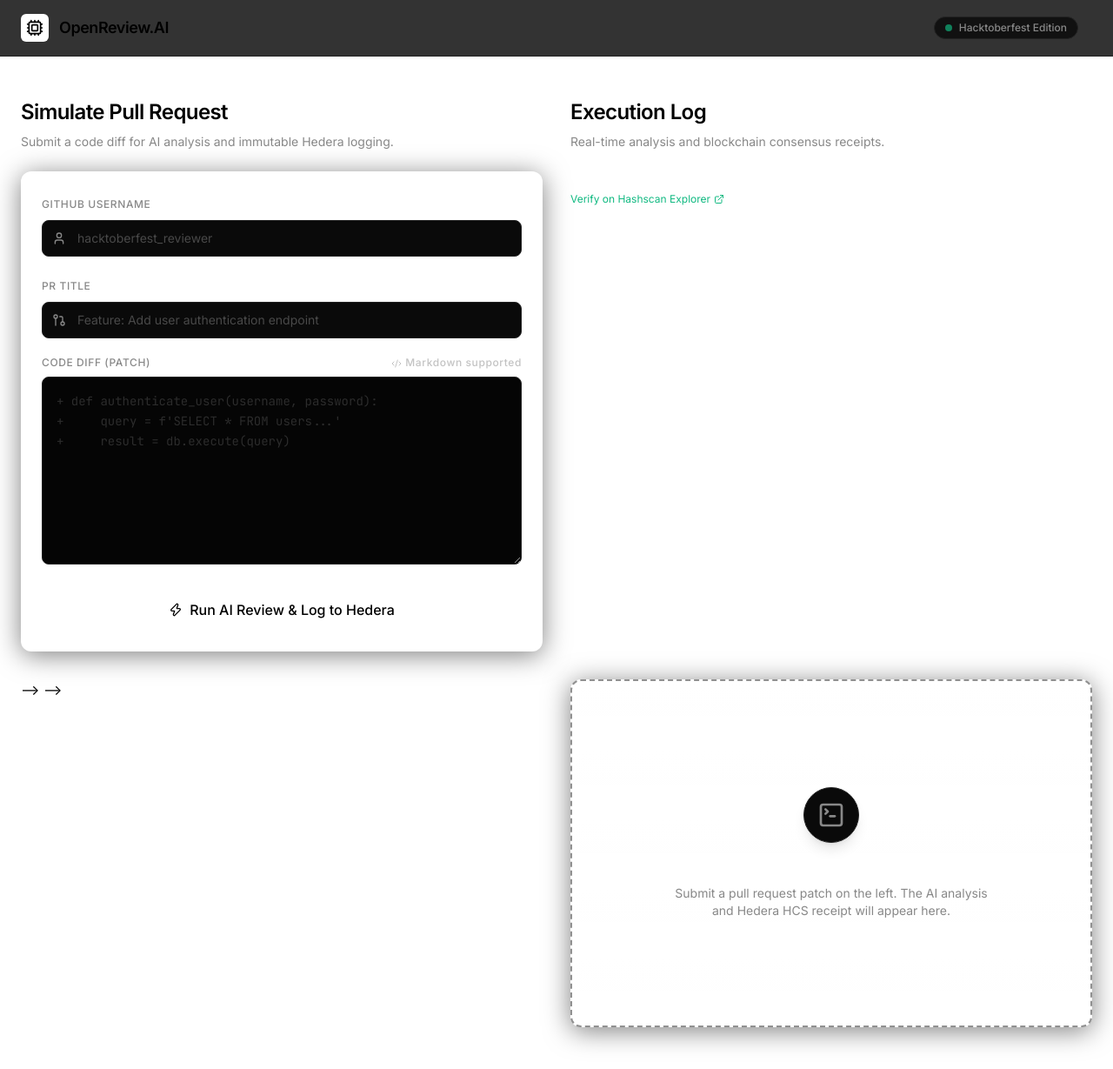
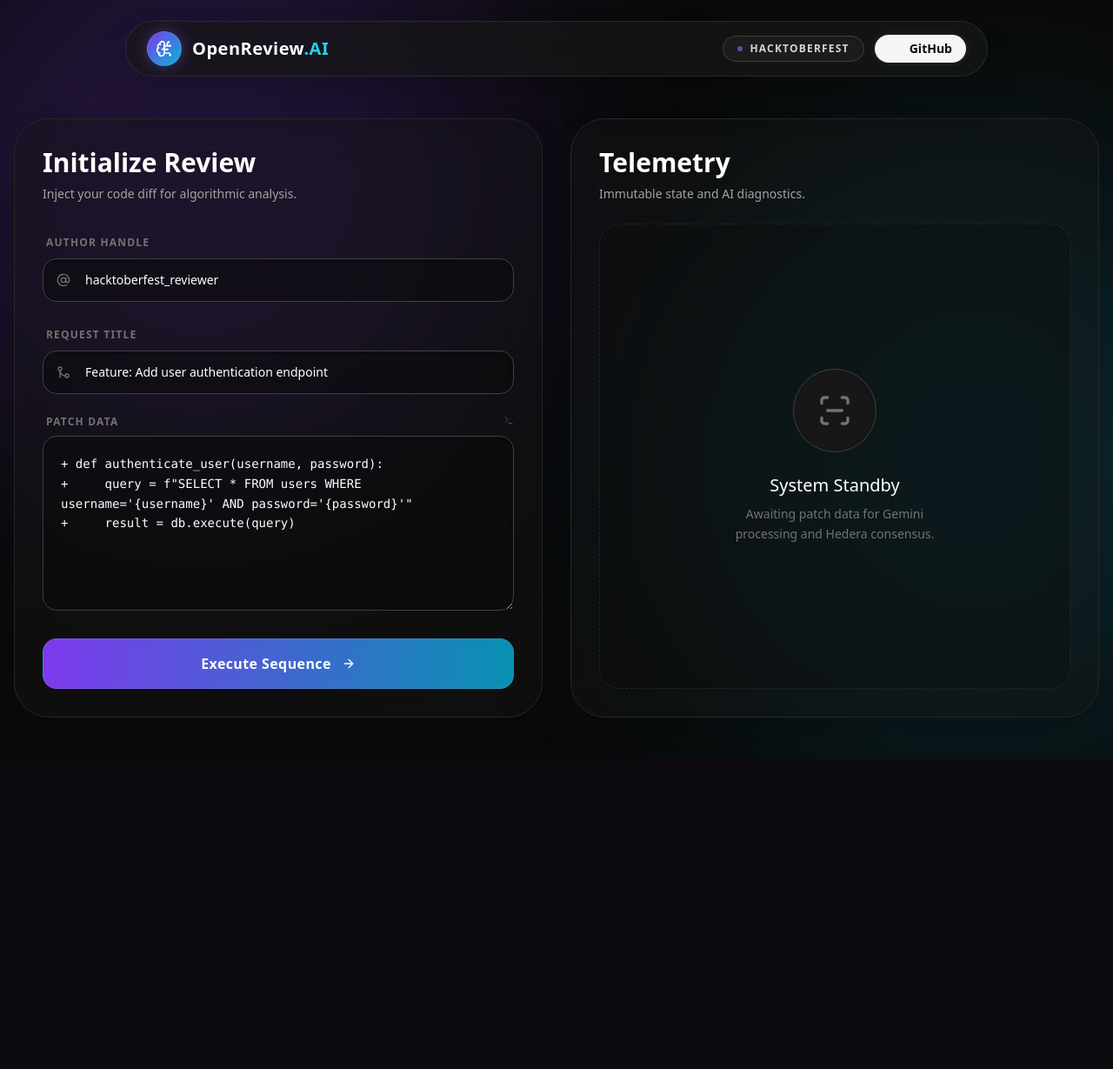
Before and after one commit to Dev-Suraj-Dhawal/openreview-ai, a FastAPI app: page / in a window 1280 px wide. Shown: the whole page at 87% size. After the commit the page ends 825 px from the top, so only its background shows below. Run offline with FastAPI, Linux system fonts and the light colour scheme; some libraries are stand-ins or nearby versions.

Commit message:
feat(ui): implement premium dark bento design system

```diff
--- a/templates/index.html
+++ b/templates/index.html
@@ -5,186 +5,241 @@
     <meta name="viewport" content="width=device-width, initial-scale=1.0">
     <title>OpenReview.AI | Code Verification</title>
 
-    <!-- Google Fonts for that Dev Aesthetic -->
+    <!-- Google Fonts -->
     <link rel="preconnect" href="https://fonts.googleapis.com">
     <link rel="preconnect" href="https://fonts.gstatic.com" crossorigin>
-    <link href="https://fonts.googleapis.com/css2?family=Inter:wght@400;500;600&family=JetBrains+Mono:wght@400;500&display=swap" rel="stylesheet">
+    <link href="https://fonts.googleapis.com/css2?family=Inter:wght@400;500;600&family=JetBrains+Mono:wght@400;500&family=Space+Grotesk:wght@600;700&display=swap" rel="stylesheet">
 
-    <!-- Tailwind CSS -->
+    <!-- Tailwind CSS (Native Utilities Only for 100% Reliability) -->
     <script src="https://cdn.tailwindcss.com"></script>
-    <script>
-        tailwind.config = {
-            darkMode: 'class',
-            theme: {
-                extend: {
-                    fontFamily: {
-                        sans: ['Inter', 'sans-serif'],
-                        mono: ['JetBrains Mono', 'monospace'],
-                    },
-                    colors: {
-                        background: '#000000',
-                        surface: '#0A0A0A',
-                        panel: '#111111',
-                        border: '#222222',
-                        accent: '#EDEDED',
-                        muted: '#888888',
-                        success: '#10B981',
-                    }
-                }
-            }
-        }
-    </script>
 
     <!-- Lucide Icons -->
     <script src="https://unpkg.com/lucide@latest"></script>
 
     <style>
-        body {
-            background-color: theme('colors.background');
-            color: theme('colors.accent');
+        /* Custom Scrollbar */
+        ::-webkit-scrollbar { width: 6px; height: 6px; }
+        ::-webkit-scrollbar-track { background: transparent; }
+        ::-webkit-scrollbar-thumb { background: #3f3f46; border-radius: 10px; }
+        ::-webkit-scrollbar-thumb:hover { background: #52525b; }
+
+        /* Floating Animation for Ambient Orbs */
+        @keyframes float-slow {
+            0% { transform: translate(0, 0) scale(1); }
+            100% { transform: translate(40px, -40px) scale(1.1); }
         }
-        /* Custom scrollbar for textareas */
-        ::-webkit-scrollbar { width: 8px; height: 8px; }
-        ::-webkit-scrollbar-track { background: transparent; }
-        ::-webkit-scrollbar-thumb { background: #333; border-radius: 4px; }
-        ::-webkit-scrollbar-thumb:hover { background: #555; }
-
-        .glass-panel {
-            background: linear-gradient(180deg, rgba(255, 255, 255, 0.03) 0%, rgba(255, 255, 255, 0.01) 100%);
-            border: 1px solid theme('colors.border');
-            box-shadow: 0 4px 30px rgba(0, 0, 0, 0.5);
-        }
-
-        .input-glow:focus-within {
-            border-color: #555;
-            box-shadow: 0 0 15px rgba(255,255,255,0.05);
+        .animate-float {
+            animation: float-slow 8s infinite alternate ease-in-out;
         }
     </style>
 </head>
-<body class="min-h-screen flex flex-col antialiased selection:bg-white selection:text-black">
+<body class="bg-neutral-950 text-neutral-100 min-h-screen flex flex-col antialiased selection:bg-violet-500/30 selection:text-white relative overflow-x-hidden font-sans">
 
-    <!-- Navbar -->
-    <nav class="border-b border-border bg-background/80 backdrop-blur-md sticky top-0 z-50">
-        <div class="max-w-7xl mx-auto px-6 h-16 flex items-center justify-between">
+    <!-- Ambient Background Glows -->
+    <div class="fixed top-[-10%] left-[-10%] w-[50vw] h-[50vw] bg-violet-600/20 rounded-full blur-[120px] -z-10 animate-float"></div>
+    <div class="fixed bottom-[-10%] right-[-10%] w-[50vw] h-[50vw] bg-cyan-600/20 rounded-full blur-[120px] -z-10 animate-float" style="animation-delay: -4s;"></div>
+
+    <!-- Floating Pill Navbar -->
+    <nav class="w-full max-w-5xl mx-auto px-4 pt-6 z-50">
+        <!-- Replaced background with native Tailwind zinc colors for guaranteed contrast -->
+        <div class="bg-neutral-900/70 backdrop-blur-2xl rounded-full h-16 px-6 flex items-center justify-between border border-neutral-700/50 shadow-2xl">
+
+            <!-- New Fresh Logo Section -->
             <div class="flex items-center gap-3">
-                <div class="w-8 h-8 rounded-md bg-white flex items-center justify-center">
-                    <i data-lucide="cpu" class="text-black w-5 h-5"></i>
+                <div class="w-10 h-10 rounded-full bg-gradient-to-br from-violet-600 to-cyan-500 flex items-center justify-center shadow-[0_0_15px_rgba(139,92,246,0.4)] border border-white/10">
+                    <i data-lucide="brain-circuit" class="text-white w-5 h-5"></i>
                 </div>
-                <span class="font-semibold tracking-tight text-lg">OpenReview.AI</span>
+                <span class="font-[Space_Grotesk] font-bold text-xl tracking-wide text-white drop-shadow-md">
+                    OpenReview<span class="text-cyan-400">.AI</span>
+                </span>
             </div>
-            <div class="flex items-center gap-4">
-                <span class="px-3 py-1 text-xs font-medium bg-[#111] border border-border rounded-full text-muted flex items-center gap-2">
-                    <span class="w-2 h-2 rounded-full bg-success animate-pulse"></span>
-                    Hacktoberfest Edition
+
+            <!-- Enhanced Action Buttons -->
+            <div class="flex items-center gap-3">
+                <span class="hidden sm:flex px-4 py-1.5 text-xs font-bold bg-neutral-800/50 border border-neutral-700 rounded-full text-neutral-300 items-center gap-2 uppercase tracking-widest shadow-inner">
+                    <span class="w-1.5 h-1.5 rounded-full bg-violet-500 animate-pulse"></span>
+                    Hacktoberfest
                 </span>
-                <a href="https://github.com/Dev-Suraj-Dhawal" target="_blank" class="text-muted hover:text-white transition-colors">
-                    <i data-lucide="github" class="w-5 h-5"></i>
+
+                <!-- New Styled GitHub Button -->
+                <a href="https://github.com/Dev-Suraj-Dhawal" target="_blank" class="group flex items-center gap-2 px-4 py-1.5 rounded-full bg-neutral-100 hover:bg-white text-neutral-950 font-semibold transition-all shadow-[0_0_10px_rgba(255,255,255,0.1)] hover:shadow-[0_0_20px_rgba(255,255,255,0.2)]">
+                    <i data-lucide="github" class="w-4 h-4"></i>
+                    <span class="text-sm">GitHub</span>
                 </a>
             </div>
         </div>
     </nav>
 
-    <!-- Main Content -->
-    <main class="flex-grow max-w-7xl mx-auto w-full px-6 py-12 grid grid-cols-1 lg:grid-cols-2 gap-8">
+    <!-- Main Content: Bento Layout -->
+    <main class="flex-grow max-w-7xl mx-auto w-full px-4 py-12 grid grid-cols-1 lg:grid-cols-2 gap-8 z-10">
 
         <!-- Left Column: Input Form -->
-        <div class="flex flex-col gap-6">
+        <div class="bg-neutral-900/40 backdrop-blur-xl border border-neutral-800 rounded-[2.5rem] p-8 flex flex-col gap-8 shadow-2xl relative overflow-hidden">
             <div>
-                <h1 class="text-2xl font-semibold tracking-tight mb-2">Simulate Pull Request</h1>
-                <p class="text-muted text-sm">Submit a code diff for AI analysis and immutable Hedera logging.</p>
+                <h1 class="text-3xl font-[Space_Grotesk] font-bold text-white mb-2">Initialize Review</h1>
+                <p class="text-neutral-400 text-sm font-medium">Inject your code diff for algorithmic analysis.</p>
             </div>
 
-            <!-- Replace 'YOUR_FORM_ACTION' if you are using standard form submission, or attach your JS event listeners to this form ID -->
-            <form id="reviewForm" method="POST" action="/" class="glass-panel rounded-xl p-6 flex flex-col gap-5">
+            <form id="prForm" class="flex flex-col gap-6">
 
-                <div class="space-y-2 input-glow transition-all rounded-lg">
-                    <label class="text-xs font-medium text-muted uppercase tracking-wider">GitHub Username</label>
-                    <div class="relative">
-                        <i data-lucide="user" class="absolute left-3 top-1/2 -translate-y-1/2 w-4 h-4 text-muted"></i>
-                        <input type="text" name="github_username" placeholder="hacktoberfest_reviewer" required
-                            class="w-full bg-surface border border-border rounded-lg pl-10 pr-4 py-2.5 text-sm outline-none placeholder:text-muted/50 focus:border-white/30 transition-colors">
+                <div class="space-y-2">
+                    <label class="text-xs font-bold text-neutral-500 uppercase tracking-widest ml-1">Author Handle</label>
+                    <div class="relative group">
+                        <i data-lucide="at-sign" class="absolute left-4 top-1/2 -translate-y-1/2 w-4 h-4 text-neutral-500 group-focus-within:text-cyan-400 z-10 transition-colors"></i>
+                        <input type="text" id="author" value="hacktoberfest_reviewer" required
+                            class="w-full bg-neutral-950/50 border border-neutral-700 rounded-2xl pl-12 pr-4 py-3.5 text-sm text-white outline-none placeholder:text-neutral-600 focus:border-cyan-500 focus:ring-1 focus:ring-cyan-500 shadow-inner transition-all">
                     </div>
                 </div>
 
-                <div class="space-y-2 input-glow transition-all rounded-lg">
-                    <label class="text-xs font-medium text-muted uppercase tracking-wider">PR Title</label>
-                    <div class="relative">
-                        <i data-lucide="git-pull-request" class="absolute left-3 top-1/2 -translate-y-1/2 w-4 h-4 text-muted"></i>
-                        <input type="text" name="pr_title" placeholder="Feature: Add user authentication endpoint" required
-                            class="w-full bg-surface border border-border rounded-lg pl-10 pr-4 py-2.5 text-sm outline-none placeholder:text-muted/50 focus:border-white/30 transition-colors">
+                <div class="space-y-2">
+                    <label class="text-xs font-bold text-neutral-500 uppercase tracking-widest ml-1">Request Title</label>
+                    <div class="relative group">
+                        <i data-lucide="git-merge" class="absolute left-4 top-1/2 -translate-y-1/2 w-4 h-4 text-neutral-500 group-focus-within:text-violet-400 z-10 transition-colors"></i>
+                        <input type="text" id="title" value="Feature: Add user authentication endpoint" required
+                            class="w-full bg-neutral-950/50 border border-neutral-700 rounded-2xl pl-12 pr-4 py-3.5 text-sm text-white outline-none placeholder:text-neutral-600 focus:border-violet-500 focus:ring-1 focus:ring-violet-500 shadow-inner transition-all">
                     </div>
                 </div>
 
-                <div class="space-y-2 flex-grow flex flex-col input-glow transition-all rounded-lg">
-                    <label class="text-xs font-medium text-muted uppercase tracking-wider flex justify-between">
-                        <span>Code Diff (Patch)</span>
-                        <span class="lowercase normal-case text-muted/50"><i data-lucide="code-2" class="inline w-3 h-3 mr-1"></i>Markdown supported</span>
+                <div class="space-y-2 flex-grow flex flex-col">
+                    <label class="text-xs font-bold text-neutral-500 uppercase tracking-widest ml-1 flex justify-between">
+                        <span>Patch Data</span>
+                        <i data-lucide="terminal" class="w-3 h-3 text-neutral-600"></i>
                     </label>
-                    <textarea name="code_diff" rows="8" required placeholder="+ def authenticate_user(username, password):&#10;+     query = f'SELECT * FROM users...'&#10;+     result = db.execute(query)"
-                        class="w-full flex-grow bg-[#050505] border border-border rounded-lg p-4 text-sm font-mono text-[#E5E5E5] outline-none placeholder:text-muted/30 focus:border-white/30 transition-colors resize-y leading-relaxed"></textarea>
+                    <textarea id="diff" rows="7" required class="w-full flex-grow bg-neutral-950/50 border border-neutral-700 rounded-2xl p-5 text-sm text-white font-mono outline-none placeholder:text-neutral-600 focus:border-cyan-500 focus:ring-1 focus:ring-cyan-500 shadow-inner transition-all resize-y leading-relaxed">+ def authenticate_user(username, password):
++     query = f"SELECT * FROM users WHERE username='{username}' AND password='{password}'"
++     result = db.execute(query)</textarea>
                 </div>
 
-                <button type="submit" class="w-full bg-white text-black font-medium py-3 px-4 rounded-lg hover:bg-neutral-200 transition-colors flex items-center justify-center gap-2 mt-2">
-                    <i data-lucide="zap" class="w-4 h-4"></i>
-                    Run AI Review & Log to Hedera
+                <!-- Gradient Button -->
+                <button type="submit" id="submitBtn" class="group relative w-full mt-2 bg-gradient-to-r from-violet-600 to-cyan-600 text-white font-bold tracking-wide py-4 px-6 rounded-2xl flex items-center justify-center gap-3 border border-white/10 hover:shadow-[0_0_30px_rgba(139,92,246,0.4)] hover:scale-[1.01] transition-all">
+                    <span>Execute Sequence</span>
+                    <i data-lucide="arrow-right" class="w-4 h-4 group-hover:translate-x-1 transition-transform"></i>
                 </button>
             </form>
         </div>
 
         <!-- Right Column: Output Log -->
-        <div class="flex flex-col gap-6">
+        <div class="bg-neutral-900/40 backdrop-blur-xl border border-neutral-800 rounded-[2.5rem] p-8 flex flex-col gap-6 shadow-2xl">
             <div>
-                <h2 class="text-2xl font-semibold tracking-tight mb-2">Execution Log</h2>
-                <p class="text-muted text-sm">Real-time analysis and blockchain consensus receipts.</p>
+                <h2 class="text-3xl font-[Space_Grotesk] font-bold text-white mb-2">Telemetry</h2>
+                <p class="text-neutral-400 text-sm font-medium">Immutable state and AI diagnostics.</p>
             </div>
 
-            <div class="flex flex-col gap-4">
-
-                <!-- Use Jinja2 if/else blocks around these output cards depending on how you pass data from FastAPI -->
-
-                <!-- HEDERA LOG CARD (Render if data exists) -->
-                <!-- <div class="glass-panel rounded-xl p-1 overflow-hidden">
-                    <div class="bg-success/10 border border-success/20 rounded-lg p-5">
-                        <div class="flex items-center gap-2 text-success font-medium mb-3">
-                            <i data-lucide="box" class="w-5 h-5"></i>
-                            Decentralized Log (Hedera HCS)
-                        </div>
-                        <div class="font-mono text-sm text-success/80 mb-4 bg-success/5 p-3 rounded border border-success/10">
-                            {{ hedera_receipt_id }} <!-- Replace with your actual variable -->
-                        </div>
-                        <a href="{{ hashscan_link }}" target="_blank" class="text-xs text-success hover:text-white transition-colors flex items-center gap-1">
-                            Verify on Hashscan Explorer <i data-lucide="external-link" class="w-3 h-3"></i>
-                        </a>
+            <!-- Dynamic JS Container -->
+            <div id="result" class="flex flex-col h-full relative">
+                <!-- Abstract Empty State -->
+                <div class="h-full min-h-[400px] rounded-3xl p-8 flex flex-col items-center justify-center text-center bg-neutral-950/30 border border-neutral-800 border-dashed">
+                    <div class="w-24 h-24 rounded-full bg-neutral-900 border border-neutral-700 flex items-center justify-center mb-6 shadow-inner relative">
+                        <i data-lucide="scan-line" class="w-10 h-10 text-neutral-500"></i>
                     </div>
-                </div> -->
-
-                <!-- AI AGENT REVIEW CARD (Render if data exists) -->
-                <!-- <div class="glass-panel rounded-xl p-6">
-                    <div class="flex items-center gap-2 text-white font-medium mb-4 pb-4 border-b border-border">
-                        <i data-lucide="bot" class="w-5 h-5"></i>
-                        AI Agent Review (Gemini)
-                    </div>
-                    <div class="prose prose-invert prose-sm max-w-none text-muted font-mono leading-relaxed bg-[#050505] p-4 rounded-lg border border-border">
-                        {{ ai_review_text }} <!-- Replace with your actual variable -->
-                    </div>
-                </div> -->
-
-                <!-- Empty State (When no data is present) -->
-                <div class="h-full min-h-[400px] glass-panel rounded-xl p-8 flex flex-col items-center justify-center text-center border-dashed border-2 border-border/50">
-                    <div class="w-16 h-16 rounded-full bg-surface border border-border flex items-center justify-center mb-4 shadow-lg">
-                        <i data-lucide="terminal-square" class="w-8 h-8 text-muted"></i>
-                    </div>
-                    <h3 class="text-white font-medium mb-2">Awaiting Code Submission</h3>
-                    <p class="text-sm text-muted max-w-sm">Submit a pull request patch on the left. The AI analysis and Hedera HCS receipt will appear here.</p>
+                    <h3 class="text-white font-[Space_Grotesk] text-xl mb-2">System Standby</h3>
+                    <p class="text-sm text-neutral-500 max-w-[250px] leading-relaxed">Awaiting patch data for Gemini processing and Hedera consensus.</p>
                 </div>
-
             </div>
         </div>
     </main>
 
-    <!-- Initialize Lucide Icons -->
+    <!-- JS Logic -->
     <script>
         lucide.createIcons();
+
+        document.getElementById('prForm').addEventListener('submit', async (e) => {
+            e.preventDefault();
+            const btn = document.getElementById('submitBtn');
+            const resultDiv = document.getElementById('result');
+
+            // Loading State (Bento Style)
+            btn.innerHTML = `
+                <i data-lucide="loader-2" class="w-5 h-5 animate-spin"></i>
+                <span>Processing...</span>
+            `;
+            btn.disabled = true;
+            btn.classList.add('opacity-80', 'cursor-not-allowed');
+            lucide.createIcons();
+
+            resultDiv.innerHTML = `
+                <div class="h-full min-h-[400px] rounded-3xl p-8 flex flex-col items-center justify-center text-center bg-neutral-950/30 border border-neutral-800">
+                    <div class="w-24 h-24 rounded-full bg-gradient-to-r from-violet-600/20 to-cyan-600/20 border border-violet-500/30 flex items-center justify-center mb-6 animate-pulse shadow-[0_0_30px_rgba(139,92,246,0.2)]">
+                        <i data-lucide="cpu" class="w-10 h-10 text-violet-400"></i>
+                    </div>
+                    <h3 class="text-white font-[Space_Grotesk] text-xl mb-2">Compiling Diagnostics...</h3>
+                    <p class="text-sm text-neutral-400 max-w-[280px] leading-relaxed">Establishing neural link with Gemini and cryptographic consensus with Hedera.</p>
+                </div>
+            `;
+            lucide.createIcons();
+
+            const payload = {
+                author: document.getElementById('author').value,
+                title: document.getElementById('title').value,
+                diff: document.getElementById('diff').value
+            };
+
+            try {
+                const res = await fetch('/api/review', {
+                    method: 'POST',
+                    headers: {'Content-Type': 'application/json'},
+                    body: JSON.stringify(payload)
+                });
+                const data = await res.json();
+
+                const linkHtml = data.tx_url
+                    ? `<a href="${data.tx_url}" target="_blank" class="w-full mt-4 bg-neutral-950/50 hover:bg-black border border-neutral-800 text-cyan-400 text-xs font-bold uppercase tracking-widest py-3 rounded-xl flex items-center justify-center gap-2 transition-colors">View Hashscan Explorer <i data-lucide="arrow-up-right" class="w-3 h-3"></i></a>`
+                    : '';
+
+                resultDiv.innerHTML = `
+                    <div class="flex flex-col gap-4">
+                        <!-- Bento Box 1: Hedera (Pill shape inner) -->
+                        <div class="bg-emerald-950/20 border border-emerald-900/50 rounded-3xl p-6 relative overflow-hidden">
+                            <div class="flex items-center gap-3 mb-4">
+                                <div class="w-8 h-8 rounded-full bg-emerald-900/50 flex items-center justify-center border border-emerald-700/50">
+                                    <i data-lucide="link" class="w-4 h-4 text-emerald-400"></i>
+                                </div>
+                                <h3 class="font-[Space_Grotesk] text-emerald-400 font-bold tracking-wide">Decentralized Log</h3>
+                            </div>
+
+                            <div class="bg-neutral-950/60 p-4 rounded-2xl border border-neutral-800 font-mono text-xs text-emerald-200/70 break-all shadow-inner">
+                                ${data.hedera_receipt}
+                            </div>
+                            ${linkHtml}
+                        </div>
+
+                        <!-- Bento Box 2: AI Review -->
+                        <div class="bg-neutral-900/50 border border-neutral-800 rounded-3xl p-6 relative overflow-hidden flex-grow shadow-inner">
+                            <div class="flex items-center gap-3 mb-4 pb-4 border-b border-neutral-800">
+                                <div class="w-8 h-8 rounded-full bg-violet-900/30 flex items-center justify-center border border-violet-700/30">
+                                    <i data-lucide="bot-message-square" class="w-4 h-4 text-violet-400"></i>
+                                </div>
+                                <h3 class="font-[Space_Grotesk] text-white font-bold tracking-wide">Agent Diagnostics</h3>
+                            </div>
+                            <pre class="whitespace-pre-wrap text-neutral-300 font-mono text-sm leading-relaxed">${data.ai_review}</pre>
+                        </div>
+                    </div>
+                `;
+                lucide.createIcons();
+
+            } catch (err) {
+                resultDiv.innerHTML = `
+                    <div class="bg-red-950/30 border border-red-900/50 rounded-3xl p-6 flex items-center gap-4">
+                        <div class="w-10 h-10 rounded-full bg-red-900/50 flex items-center justify-center border border-red-700/50 shrink-0">
+                            <i data-lucide="triangle-alert" class="w-5 h-5 text-red-400"></i>
+                        </div>
+                        <div>
+                            <h3 class="font-[Space_Grotesk] text-red-400 font-bold mb-1">Connection Refused</h3>
+                            <p class="text-xs text-red-300/70">Failed to establish handshake with the backend API.</p>
+                        </div>
+                    </div>
+                `;
+                lucide.createIcons();
+            } finally {
+                btn.innerHTML = `
+                    <span>Execute Sequence</span>
+                    <i data-lucide="arrow-right" class="w-4 h-4 group-hover:translate-x-1 transition-transform"></i>
+                `;
+                btn.disabled = false;
+                btn.classList.remove('opacity-80', 'cursor-not-allowed');
+                lucide.createIcons();
+            }
+        });
     </script>
 </body>
 </html>
```
